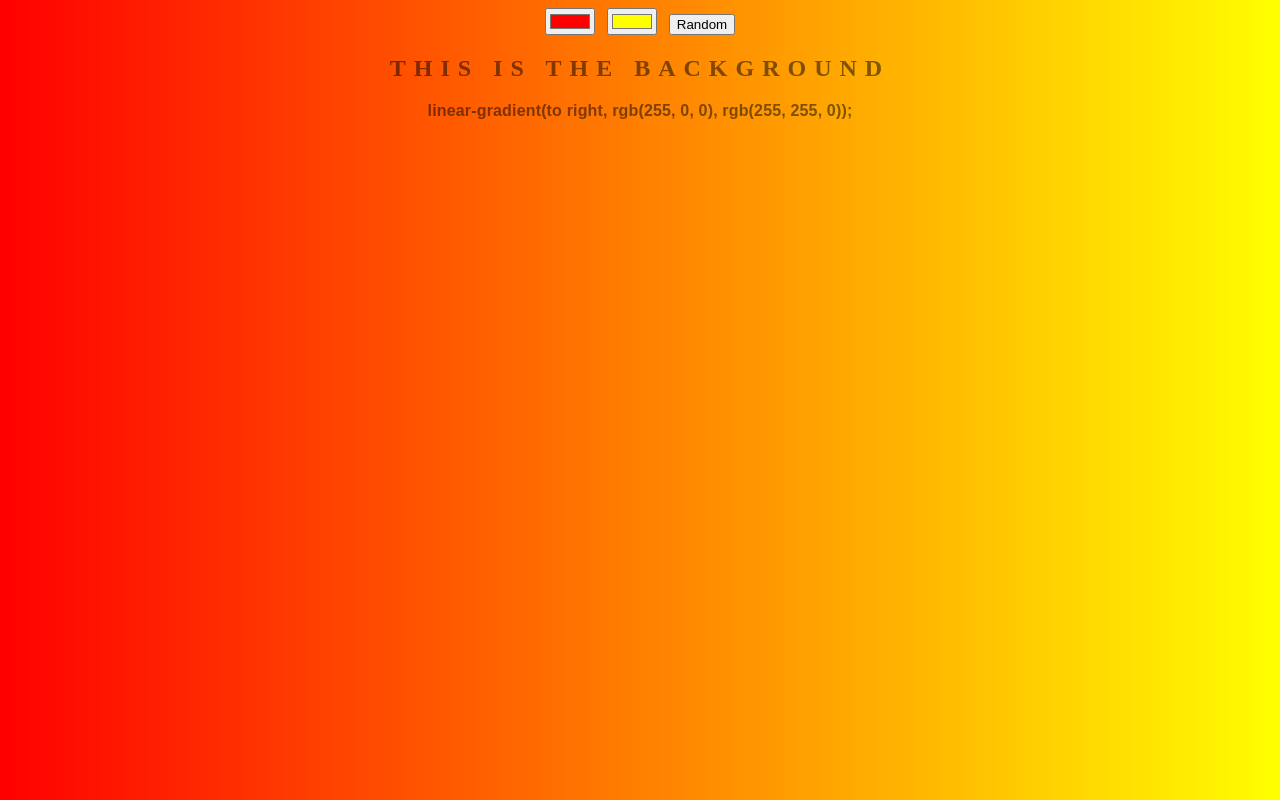
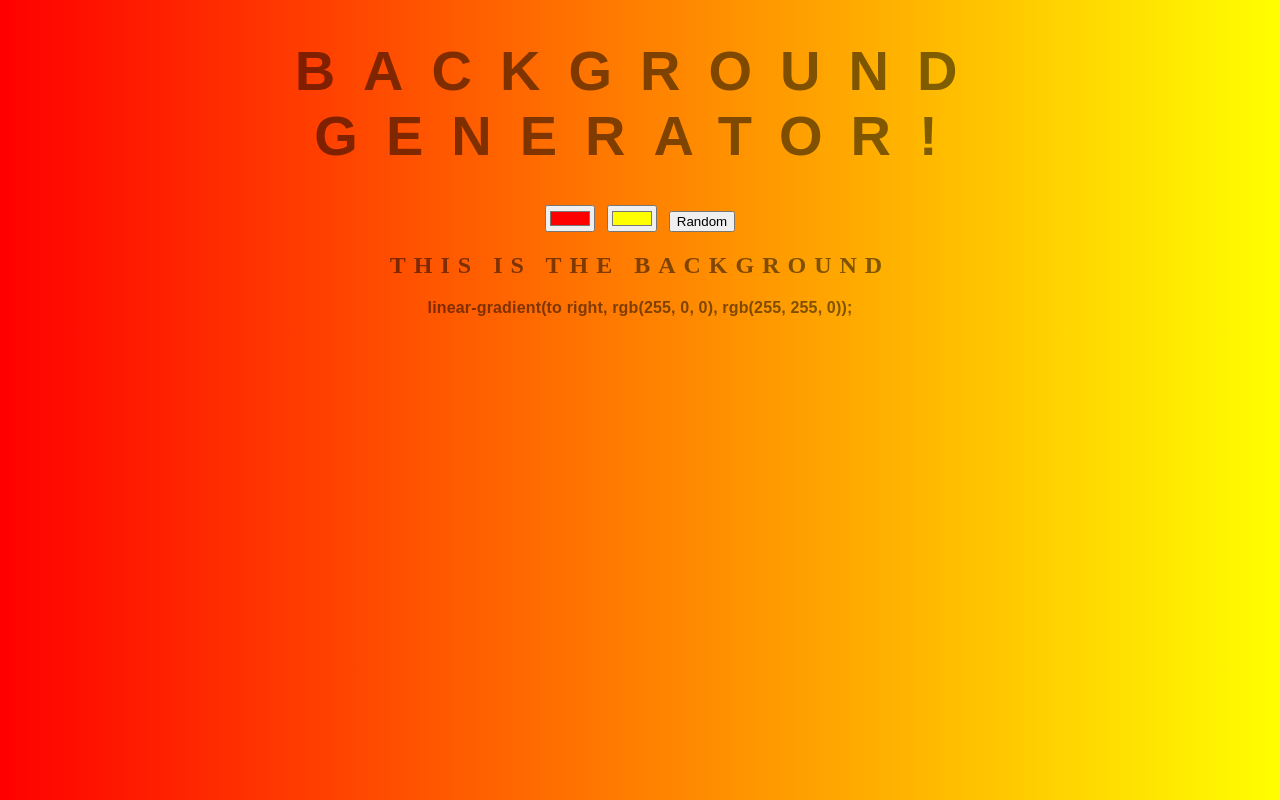
Before and after one commit to yarravalley/background-generator, a plain HTML site: page index.html in a window 1280 px wide. Drawn offline with Linux system fonts and the light colour scheme.

Commit message:
fixing merge issue

```diff
--- a/index.html
+++ b/index.html
@@ -5,6 +5,7 @@
 	<link rel="stylesheet" type="text/css" href="style.css">
 </head>
 <body id="gradient">
+	<h1>Background Generator!</h1>
 	<input class="color1" type="color" name="color1" value="#ff0000">
 	<input class="color2" type="color" name="color2" value="#ffff00">
 	<button id="random">Random</button>
```
